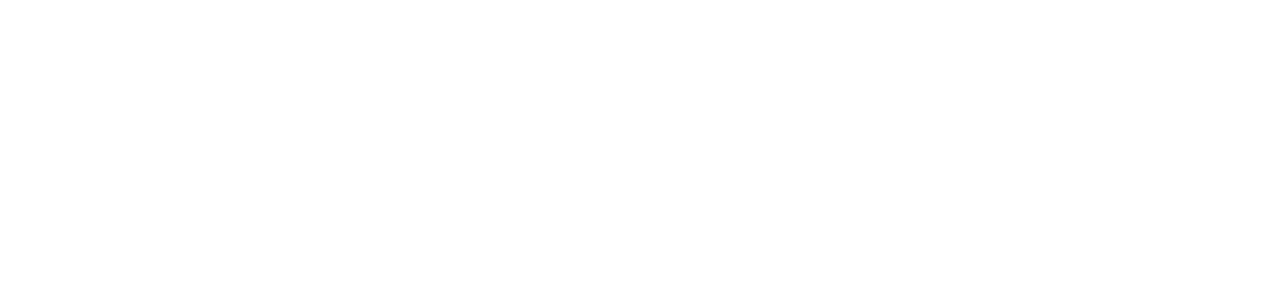
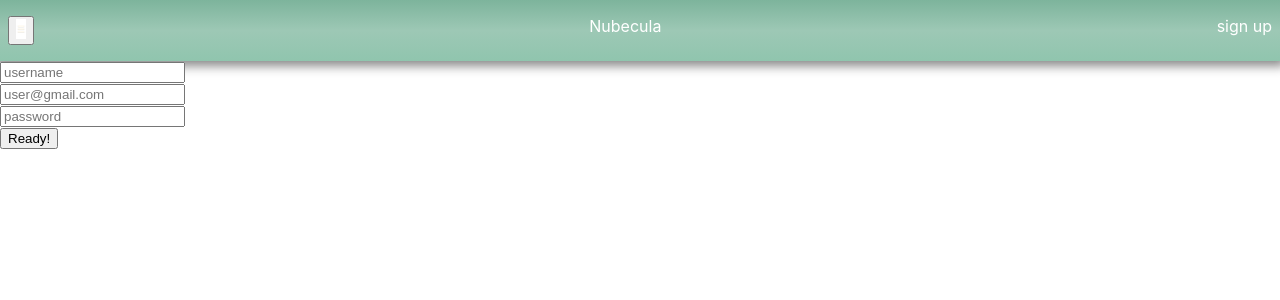
Before and after one commit to MelathStofi/Nubecula-app, a React (Create React App) app: page /sign-up in a window 1280 px wide. Shown: the top 300 px of the page. Built offline with nearby package versions, Linux system fonts and the light colour scheme; no server answers.

Commit message:
add header

```diff
--- a/package.json
+++ b/package.json
@@ -3,6 +3,7 @@
   "version": "0.1.0",
   "private": true,
   "dependencies": {
+    "@material-ui/core": "^4.10.0",
     "@testing-library/jest-dom": "^4.2.4",
     "@testing-library/react": "^9.5.0",
     "@testing-library/user-event": "^7.2.1",
@@ -10,7 +11,8 @@
     "react": "^16.13.1",
     "react-dom": "^16.13.1",
     "react-router-dom": "^5.2.0",
-    "react-scripts": "3.4.1"
+    "react-scripts": "3.4.1",
+    "styled-components": "^5.1.1"
   },
   "scripts": {
     "start": "react-scripts start",
--- a/src/App.js
+++ b/src/App.js
@@ -1,12 +1,19 @@
 import React from "react";
 import { BrowserRouter, Route } from "react-router-dom";
+
 import SignUp from "./components/security/SignUp";
+import SignIn from "./components/security/SignIn";
+import MainPage from "./components/MainPage";
+import Header from "./components/header/Header";
 
 function App() {
   return (
     <div className="App">
       <BrowserRouter>
-        <Route exact path="/" component={SignUp} />
+        <Header />
+        <Route exact path="/" component={MainPage} />
+        <Route exact path="/sign-up" component={SignUp} />
+        <Route exact path="/sign-in" component={SignIn} />
       </BrowserRouter>
     </div>
   );
--- /dev/null
+++ b/src/components/MainPage.js
@@ -0,0 +1,9 @@
+import React from "react";
+
+export default function MainPage() {
+  return (
+    <div>
+      <h1>Greetings on Nubecula!</h1>
+    </div>
+  );
+}
--- /dev/null
+++ b/src/components/WindowDimension.js
@@ -0,0 +1,19 @@
+import { useLayoutEffect, useState } from "react";
+
+function useWindowSize() {
+  const [size, setSize] = useState([0, 0]);
+  useLayoutEffect(() => {
+    function updateSize() {
+      setSize([window.innerWidth, window.innerHeight]);
+    }
+    window.addEventListener("resize", updateSize);
+    updateSize();
+    return () => window.removeEventListener("resize", updateSize);
+  }, []);
+  return size;
+}
+
+export default function ShowWindowDimensions(props) {
+  const [width] = useWindowSize();
+  return width;
+}
--- /dev/null
+++ b/src/components/header/Header.js
@@ -0,0 +1,24 @@
+import React from "react";
+import OptionesImage from "./resources/options.png";
+import { NubeculaHeader, Link } from "../../styles/HeaderStyle";
+import ShowWindowDimensions from "../WindowDimension";
+
+const Header = (props) => {
+  console.log(ShowWindowDimensions());
+
+  return (
+    <NubeculaHeader>
+      <div>
+        <button>
+          <img width="10px" height="20px" src={OptionesImage} alt="Options" />
+        </button>
+      </div>
+
+      <Link to="/">Nubecula</Link>
+
+      <Link to="/sign-up">sign up</Link>
+    </NubeculaHeader>
+  );
+};
+
+export default Header;
--- /dev/null
+++ b/src/components/security/SignIn.js
@@ -0,0 +1,80 @@
+import React, { useState } from "react";
+import axios from "axios";
+
+const SignUp = () => {
+  const signInUrl = process.env.REACT_APP_SIGN_IN_URL;
+
+  const [username, setUsername] = useState("");
+  const [password, setPassword] = useState("");
+
+  const [incorrectUsername, setIncorrectUsername] = useState("");
+  const [incorrectPassword, setIncorrectPassword] = useState("");
+  const [fatalError, setFatalError] = useState("");
+
+  const register = () => {
+    if (inputCheck()) {
+      const signInBody = {
+        username: username,
+        password: password,
+      };
+
+      axios({
+        method: "post",
+        url: signInUrl,
+        data: signInBody,
+        withCredentials: true,
+      })
+        .catch((error) => {
+          //console.clear();
+          setFatalError("Something went wrong, try again later!");
+        })
+        .then((resp) => {
+          if (resp) console.log(resp.data);
+        });
+    }
+  };
+
+  const inputCheck = () => {
+    let result = true;
+    setIncorrectUsername("");
+    setIncorrectPassword("");
+    if (username === "") {
+      setIncorrectUsername("Must be filled!");
+      result = false;
+    }
+    if (password === "") {
+      setIncorrectPassword("Must be filled!");
+      result = false;
+    }
+    return result;
+  };
+
+  return (
+    <div>
+      <div>
+        <input
+          type="text"
+          name="username"
+          placeholder="username"
+          onChange={(e) => setUsername(e.target.value)}
+        />
+        {incorrectUsername}
+      </div>
+      <div>
+        <input
+          type="password"
+          name="password"
+          placeholder="password"
+          onChange={(e) => setPassword(e.target.value)}
+        />
+        {incorrectPassword}
+      </div>
+      <div>
+        <button onClick={() => register()}>Sign in!</button>
+        {fatalError}
+      </div>
+    </div>
+  );
+};
+
+export default SignUp;
--- a/src/components/security/SignUp.js
+++ b/src/components/security/SignUp.js
@@ -2,12 +2,19 @@
 import axios from "axios";
 
 export default function SignUp() {
+  const signUpUrl = process.env.REACT_APP_SIGN_UP_URL;
+
   const [username, setUsername] = useState("");
   const [email, setEmail] = useState("");
   const [password, setPassword] = useState("");
-  const signUpUrl = process.env.REACT_APP_SIGN_UP_URL;
+
+  const [incorrectUsername, setIncorrectUsername] = useState("");
+  const [incorrectEmail, setIncorrectEmail] = useState("");
+  const [incorrectPassword, setIncorrectPassword] = useState("");
+  const [fatalError, setFatalError] = useState("");
 
   const register = () => {
+    if (inputCheck()) {
       const signUpBody = {
         username: username,
         email: email,
@@ -19,13 +26,38 @@
         url: signUpUrl,
         data: signUpBody,
         withCredentials: true,
-    }).then((resp) => {
-      if (resp.status === 200) {
-        console.log("ok");
-      } else {
-        console.log("nem ok");
+      }).catch((error) => {
+        //console.clear();
+        if (error.response.data === "EMAIL")
+          setIncorrectEmail("Email is already in use!");
+        else if (error.response.data === "USERNAME")
+          setIncorrectUsername("Username is already in use!");
+        else setFatalError("Something went wrong, try again later!");
+      });
+      // .then((resp) => {
+      //   if (resp) console.log(resp.data);
+      // });
     }
-    });
+  };
+
+  const inputCheck = () => {
+    let result = true;
+    setIncorrectUsername("");
+    setIncorrectEmail("");
+    setIncorrectPassword("");
+    if (username === "") {
+      setIncorrectUsername("Must be filled!");
+      result = false;
+    }
+    if (email === "") {
+      setIncorrectEmail("Must be filled!");
+      result = false;
+    }
+    if (password === "") {
+      setIncorrectPassword("Must be filled!");
+      result = false;
+    }
+    return result;
   };
 
   return (
@@ -37,6 +69,7 @@
           placeholder="username"
           onChange={(e) => setUsername(e.target.value)}
         />
+        {incorrectUsername}
       </div>
       <div>
         <input
@@ -45,6 +78,7 @@
           placeholder="user@gmail.com"
           onChange={(e) => setEmail(e.target.value)}
         />
+        {incorrectEmail}
       </div>
       <div>
         <input
@@ -53,10 +87,93 @@
           placeholder="password"
           onChange={(e) => setPassword(e.target.value)}
         />
+        {incorrectPassword}
       </div>
       <div>
         <button onClick={() => register()}>Ready!</button>
+        {fatalError}
       </div>
+      <br />
+      <br />
+      <br />
+      <br />
+      <br />
+      <br />
+      <br />
+      <br />
+      <br />
+      <br />
+      <br />
+      <br />
+      <br />
+      <br />
+      <br />
+      <br />
+      <br />
+      <br />
+      <br />
+      <br />
+      <br />
+      <br />
+      <br />
+      <br />
+      <br />
+      <br />
+      <br />
+      <br />
+      <br />
+      <br />
+      <br />
+      <br />
+      <br />
+      <br />
+      <br />
+      <br />
+      <br />
+      <br />
+      <br />
+      <br />
+      <br />
+      <br />
+      <br />
+      <br />
+      <br />
+      <br />
+      <br />
+      <br />
+      <br />
+      <br />
+      <br />
+      <br />
+      <br />
+      <br />
+      <br />
+      <br />
+      <br />
+      <br />
+      <br />
+      <br />
+      <br />
+      <br />
+      <br />
+      <br />
+      <br />
+      <br />
+      <br />
+      <br />
+      <br />
+      <br />
+      <br />
+      <br />
+      <br />
+      <br />
+      <br />
+      <br />
+      <br />
+      <br />
+      <br />
+      <br />
+      Hello
     </div>
   );
 }
--- /dev/null
+++ b/src/styles/HeaderStyle.js
@@ -0,0 +1,26 @@
+import styled from "styled-components";
+
+import { Link as RLink } from "react-router-dom";
+
+export const NubeculaHeader = styled.header`
+  padding: 1rem 0.5rem;
+  background-color: #9acbcb;
+  background-image: linear-gradient(#7db49c, #9dc8b5, #90c5ae);
+  box-shadow: 0 0 10px 5px #888888;
+  display: flex;
+  flex: 1;
+  justify-content: space-between;
+`;
+
+export const Title = styled(RLink)`
+  text-decoration: none;
+  font-size: 200%;
+`;
+
+export const Link = styled(RLink)`
+  text-decoration: none;
+  color: white;
+  &:hover {
+    text-shadow: 0 0 10px 5px #888888;
+  }
+`;
```
Also changed, not shown: src/components/Drive.js (deleted, +0 -13 lines), src/components/drive/Drive.js (added, +7 -0 lines), src/components/header/resources/options.png (added), src/components/security/SignOut.js (added), 1 other file (tests, documents, lock files or other folders). Lines whose indentation alone changed are shown as unchanged.
